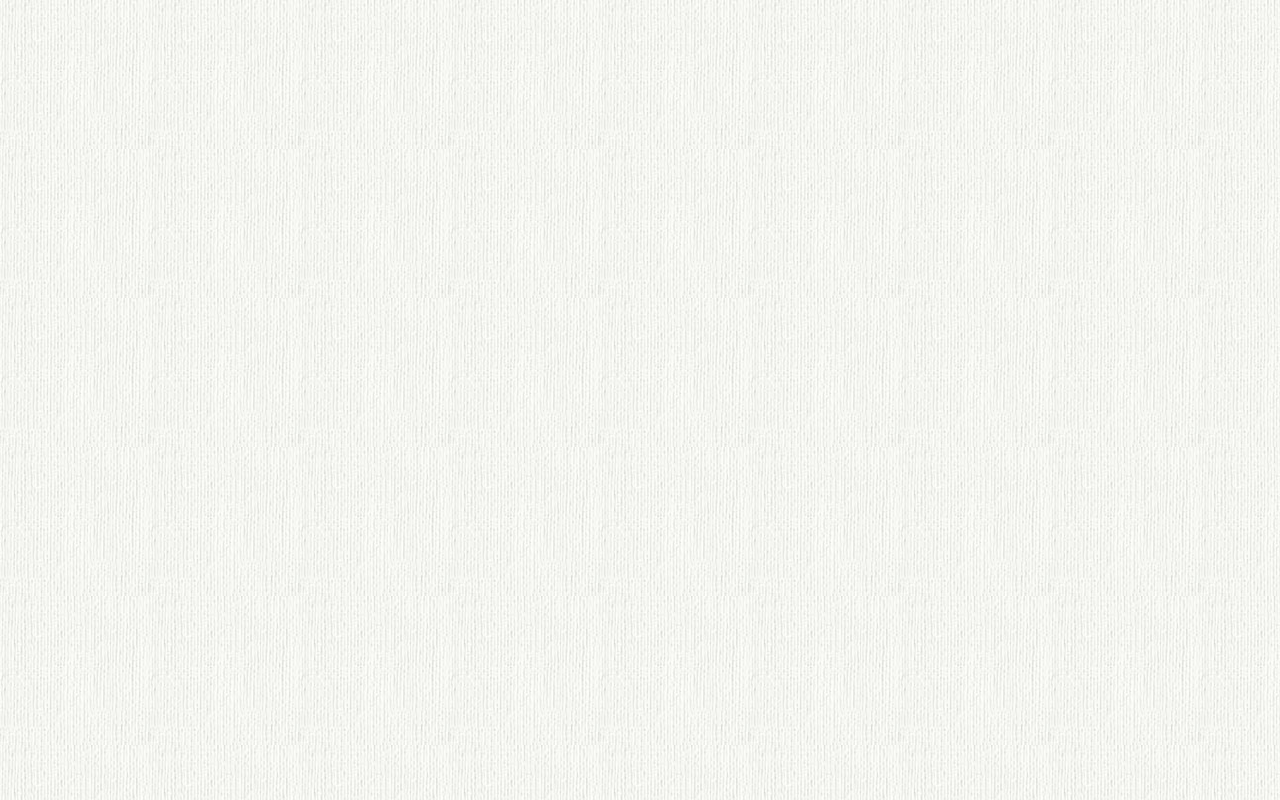
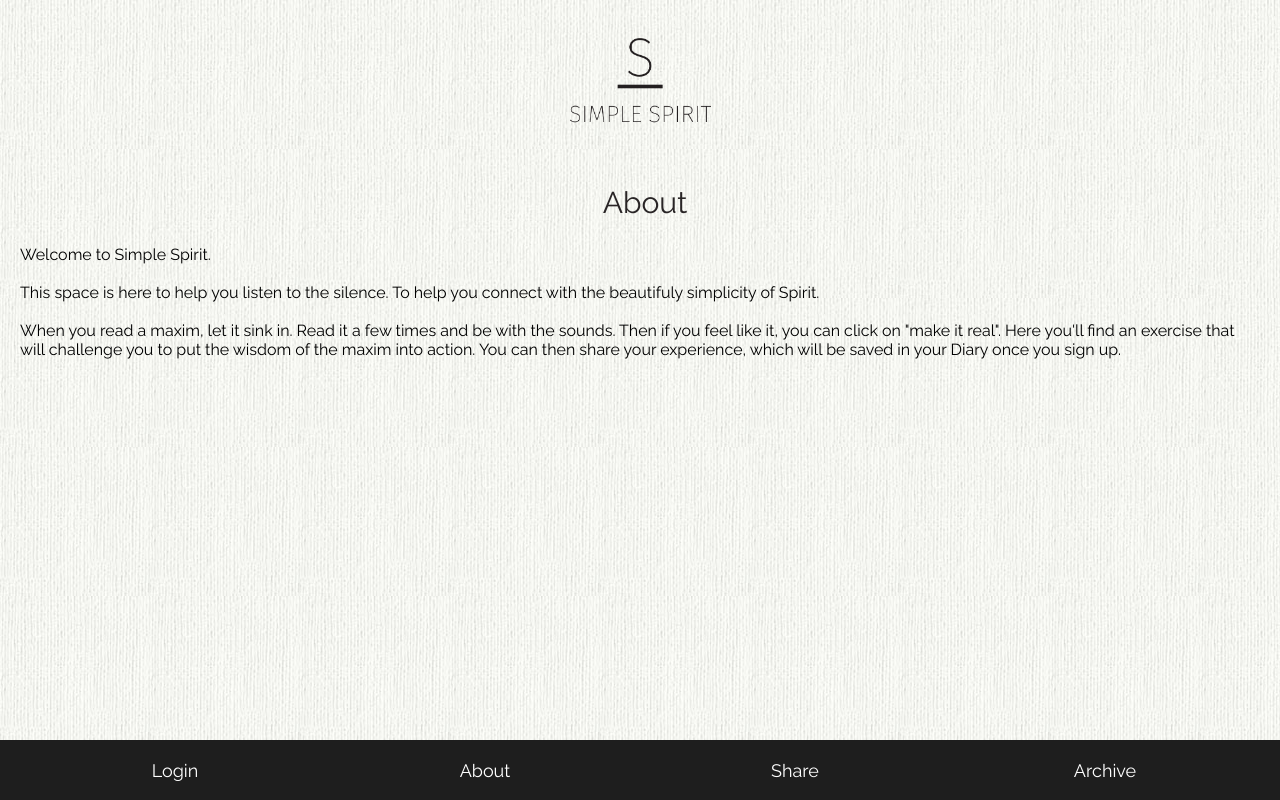
Before and after one commit to jhwheeler/simple-spirit, a React app: page /about in a window 1280 px wide. Built offline with nearby package versions, Linux system fonts and the light colour scheme.

Commit message:
Add about page

```diff
--- a/public/css/grid.css
+++ b/public/css/grid.css
@@ -85,8 +85,8 @@
   width: 100%;
 }
 
-.col-4-always {
-  width: 33.333333%;
+.col-3-always {
+  width: 25%;
   display: inline-block;
   padding-left: 1.04166666%;
   padding-right: 1.04166666%;
--- a/public/css/styles.css
+++ b/public/css/styles.css
@@ -7,7 +7,8 @@ body {
   margin: 0;
   background-image: url('/images/texture.jpg');
   background-repeat: repeat;
-  overflow-x: hidden;
+  overflow: hidden;
+  width: 100%;
 }
 
 h1 {
@@ -30,7 +31,7 @@ p {
   height: 100px;
 }
 
-.maxim-content, .challenge-content {
+.about-content, .maxim-content, .challenge-content {
   font-size: 20px;
   text-align: center;
   color: #292526;
@@ -77,7 +78,7 @@ p {
   padding: 10px 0px;
 }
 
-.archive-header {
+.about-header, .archive-header {
   font-weight: 400;
   margin-left: 10px;
   text-align: center;
@@ -170,7 +171,7 @@ fieldset {
   width: 45px;
 }
 
-.share-link, .archive-link, .login-link {
+.about-link, .share-link, .archive-link, .login-link {
   text-decoration: none;
   color: #fff;
   display: inline-block;
--- a/public/index.html
+++ b/public/index.html
@@ -2,7 +2,7 @@
 <html lang="en">
   <head>
     <meta charset="utf-8">
-    <meta name="viewport" content="width=device-width, initial-scale=1">
+    <meta name="viewport" content="width=device-width, initial-scale=1, maximum-scale=1, minimum-scale=1">
     <link href="https://fonts.googleapis.com/css?family=Raleway" rel="stylesheet">
     <title>Simple Spirit</title>
   </head>
--- a/server.js
+++ b/server.js
@@ -30,7 +30,7 @@ app.use(session({
 app.use(passport.initialize());
 app.use(passport.session());
 
-app.get(['/login', '/register', '/archive', '/maxim/:maximId', '/console'], (req, res) => {
+app.get(['/login', '/register', '/about', '/archive', '/maxim/:maximId', '/console'], (req, res) => {
   res.sendFile(path.resolve(__dirname, 'public', 'index.html'))});
 
 app.get('/api/maxims', (req, res) => {
--- /dev/null
+++ b/src/components/About.js
@@ -0,0 +1,31 @@
+import React from 'react';
+
+import Header from './Header';
+import Menu from './Menu';
+
+class About extends React.Component {
+  render() {
+    return (
+      <div className="about">
+        <Header/>
+        <div className="row">
+          <div className="col-8 offset-2 about-content">
+            <h2 className="about-header">About</h2>
+          </div>
+        </div>
+        <div className="row">
+          <div classname="col-10 offset-1">
+            <p>Welcome to Simple Spirit.</p>
+            <br/>
+            <p>This space is here to help you listen to the silence. To help you connect with the beautifuly simplicity of Spirit.</p>
+            <br/>
+            <p>When you read a maxim, let it sink in. Read it a few times and be with the sounds. Then if you feel like it, you can click on "make it real". Here you'll find an exercise that will challenge you to put the wisdom of the maxim into action. You can then share your experience, which will be saved in your Diary once you sign up.</p>
+          </div>
+        </div>
+        <Menu/>
+      </div>
+    );
+  }
+}
+
+export default About;
--- a/src/components/Menu.js
+++ b/src/components/Menu.js
@@ -5,13 +5,16 @@ class Menu extends React.Component {
   render() {
     return(
       <div className="menu row">
-          <div className="col-4-always menu-link-div">
+          <div className="col-3-always menu-link-div">
             <Link to="/login" className="login-link">Login</Link>
           </div>
-          <div className="col-4-always menu-link-div">
+          <div className="col-3-always menu-link-div">
+            <Link to="/about" className="about-link">About</Link>
+          </div>
+          <div className="col-3-always menu-link-div">
             <Link to="/" className="share-link">Share</Link>
           </div>
-          <div className="col-4-always menu-link-div">
+          <div className="col-3-always menu-link-div">
             <Link to="/archive" className="archive-link">Archive</Link>
           </div>
       </div>
--- a/src/index.js
+++ b/src/index.js
@@ -9,6 +9,7 @@ import App from './components/App';
 import LoginScreen from './components/LoginScreen';
 import RegisterScreen from './components/RegisterScreen';
 import Archive from './components/Archive';
+import About from './components/About';
 import ConsoleScreen from './components/ConsoleScreen';
 
 const Root = () => {
@@ -19,6 +20,7 @@ const Root = () => {
         <Route path="/login" component={LoginScreen} />
         <Route path="/register" component={RegisterScreen} />
         <Route path="/archive" component={Archive} />
+        <Route path="/about" component={About} />
         <Route path="/maxim/:maximId" component={App} />
         <Route path="/console" component={ConsoleScreen} />
       </Switch>
```
Also changed, not shown: public/index.bundle.js.
